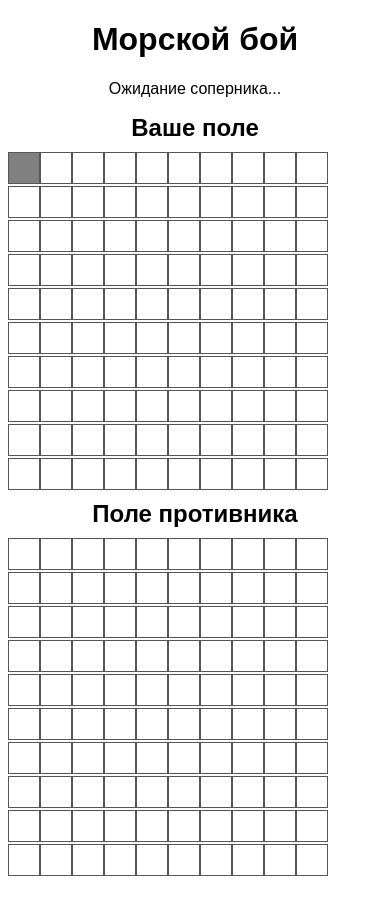
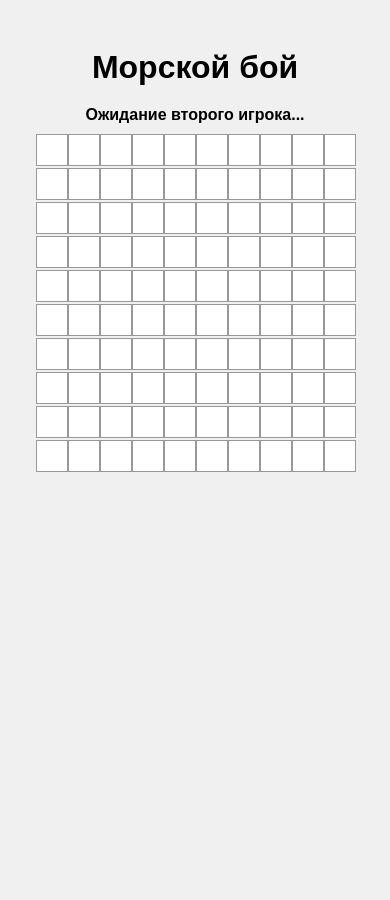
Before and after one commit to TimofeyMaximov/game, a website: page public/index.html in a window 390 px wide. Both pictures are taken after a click on the element 24 px from the left and 167 px from the top of the page. Drawn offline with Linux system fonts and the light colour scheme.

Commit message:
Add files via upload

```diff
--- a/package.json
+++ b/package.json
@@ -1,5 +1,5 @@
 {
-  "name": "sea-battle-classic",
+  "name": "sea-battle-final",
   "version": "1.0.0",
   "main": "server.js",
   "scripts": {
--- a/public/index.html
+++ b/public/index.html
@@ -4,29 +4,61 @@
   <meta charset="UTF-8" />
   <title>Морской бой</title>
   <style>
-    body { font-family: sans-serif; text-align: center; }
-    .board { display: grid; grid-template-columns: repeat(10, 30px); gap: 2px; margin: 10px auto; }
-    .cell { width: 30px; height: 30px; border: 1px solid #555; line-height: 30px; text-align: center; }
-    .own.ship { background-color: gray; }
-    .own.hit { background-color: red; }
-    .own.miss { background-color: lightblue; }
-    .enemy.hit { background-color: red; }
-    .enemy.miss { background-color: lightblue; }
-    h2 { margin: 10px 0 5px; }
+    body {
+      font-family: sans-serif;
+      display: flex;
+      flex-direction: column;
+      align-items: center;
+      justify-content: flex-start;
+      min-height: 100vh;
+      background: #f0f0f0;
+      padding: 20px;
+    }
+    h1 {
+      margin-bottom: 10px;
+    }
+    #status {
+      margin: 10px;
+      font-weight: bold;
+    }
+    #grid {
+      display: grid;
+      grid-template-columns: repeat(10, 30px);
+      gap: 2px;
+    }
+    .cell {
+      width: 30px;
+      height: 30px;
+      background: white;
+      border: 1px solid #999;
+      text-align: center;
+      line-height: 30px;
+      cursor: pointer;
+    }
+    .hit {
+      background: red;
+      color: white;
+    }
+    .miss {
+      background: lightblue;
+    }
+    #msg {
+      margin-top: 10px;
+      font-size: 1.2em;
+      color: green;
+    }
   </style>
 </head>
 <body>
   <h1>Морской бой</h1>
-  <p id="status">Ожидание соперника...</p>
-  <h2>Ваше поле</h2>
-  <div id="ownBoard" class="board"></div>
-  <h2>Поле противника</h2>
-  <div id="enemyBoard" class="board"></div>
+  <div id="status">Ожидание второго игрока...</div>
+  <div id="grid"></div>
+  <div id="msg"></div>
 
   <script>
-    const own = document.getElementById('ownBoard');
-    const enemy = document.getElementById('enemyBoard');
+    const grid = document.getElementById('grid');
     const status = document.getElementById('status');
+    const msg = document.getElementById('msg');
     const ws = new WebSocket(location.origin.replace(/^http/, 'ws'));
 
     let myTurn = false;
@@ -36,71 +68,68 @@
     for (let y = 0; y < 10; y++) {
       for (let x = 0; x < 10; x++) {
         const cell = document.createElement('div');
-        cell.className = 'cell own';
+        cell.className = 'cell';
         cell.dataset.x = x;
         cell.dataset.y = y;
-        cell.onclick = () => {
-          if (setupDone) return;
-          cell.classList.toggle('ship');
-          const key = `${x},${y}`;
-          board[key] = cell.classList.contains('ship');
-        };
-        own.appendChild(cell);
+        cell.addEventListener('click', () => {
+          if (!setupDone) {
+            if (Object.keys(board).length < 10 && !cell.classList.contains('ship')) {
+              cell.classList.add('ship');
+              board[`${x},${y}`] = true;
+              if (Object.keys(board).length === 10) {
+                ws.send(JSON.stringify({ type: 'setup', board }));
+                setupDone = true;
+                status.textContent = 'Ожидание начала игры...';
+              }
+            }
+          } else if (myTurn && !cell.classList.contains('hit') && !cell.classList.contains('miss')) {
+            ws.send(JSON.stringify({ type: 'fire', x, y }));
+            myTurn = false;
+          }
+        });
+        grid.appendChild(cell);
       }
     }
 
-    for (let y = 0; y < 10; y++) {
-      for (let x = 0; x < 10; x++) {
-        const cell = document.createElement('div');
-        cell.className = 'cell enemy';
-        cell.dataset.x = x;
-        cell.dataset.y = y;
-        cell.onclick = () => {
-          if (!myTurn || !setupDone) return;
-          const key = `${x},${y}`;
-          if (cell.classList.contains('hit') || cell.classList.contains('miss')) return;
-          ws.send(JSON.stringify({ type: 'fire', x, y }));
-          myTurn = false;
-        };
-        enemy.appendChild(cell);
-      }
+    function showMsg(text, color = 'green') {
+      msg.textContent = text;
+      msg.style.color = color;
+      setTimeout(() => msg.textContent = '', 1500);
     }
 
-    ws.onmessage = msg => {
-      const data = JSON.parse(msg.data);
-      if (data.type === 'waitForSetup') {
-        status.textContent = 'Расставьте корабли и нажмите Enter';
-        window.addEventListener('keydown', (e) => {
-          if (e.key === 'Enter' && !setupDone) {
-            ws.send(JSON.stringify({ type: 'setup', board }));
-            setupDone = true;
-            status.textContent = 'Ожидание противника...';
-          }
-        });
-      }
-
+    ws.onmessage = (msgEvt) => {
+      const data = JSON.parse(msgEvt.data);
       if (data.type === 'start') {
         myTurn = data.yourTurn;
-        status.textContent = myTurn ? 'Ваш ход' : 'Ход соперника';
+        status.textContent = myTurn ? 'Ваш ход' : 'Ход соперника...';
       }
-
       if (data.type === 'yourTurn') {
         myTurn = true;
         status.textContent = 'Ваш ход';
       }
-
       if (data.type === 'result') {
-        const cell = [...enemy.children].find(c => c.dataset.x == data.x && c.dataset.y == data.y);
+        const cell = [...grid.children].find(c => c.dataset.x == data.x && c.dataset.y == data.y);
+        cell.classList.add(data.hit ? 'hit' : 'miss');
+        showMsg(data.hit ? 'ПОПАЛ!' : 'Мимо', data.hit ? 'green' : 'gray');
+        status.textContent = 'Ход соперника...';
+      }
+      if (data.type === 'incoming') {
+        const cell = [...grid.children].find(c => c.dataset.x == data.x && c.dataset.y == data.y);
         cell.classList.add(data.hit ? 'hit' : 'miss');
       }
-
-      if (data.type === 'incoming') {
-        const cell = [...own.children].find(c => c.dataset.x == data.x && c.dataset.y == data.y);
-        cell.classList.add(data.hit ? 'hit' : 'miss');
+      if (data.type === 'win') {
+        status.textContent = 'Вы выиграли!';
+        showMsg('ПОБЕДА!', 'darkgreen');
       }
-
+      if (data.type === 'lose') {
+        status.textContent = 'Вы проиграли';
+        showMsg('Поражение', 'darkred');
+      }
       if (data.type === 'disconnect') {
         status.textContent = 'Соперник отключился';
+      }
+      if (data.type === 'setup') {
+        status.textContent = 'Расставьте 10 кораблей (кликом по клеткам)';
       }
     };
   </script>
```
Also changed, not shown: server.js (+15 -4 lines).
